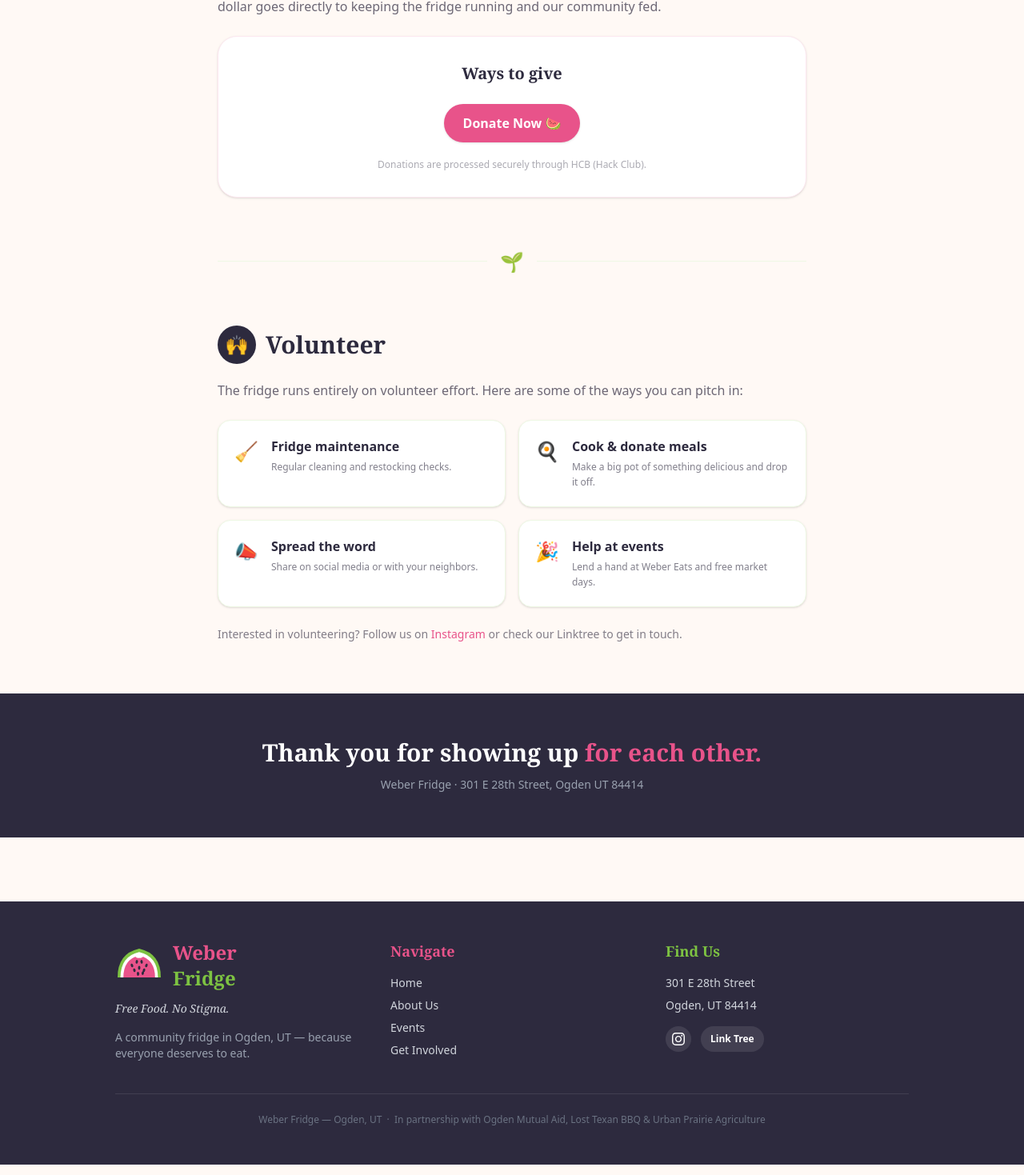
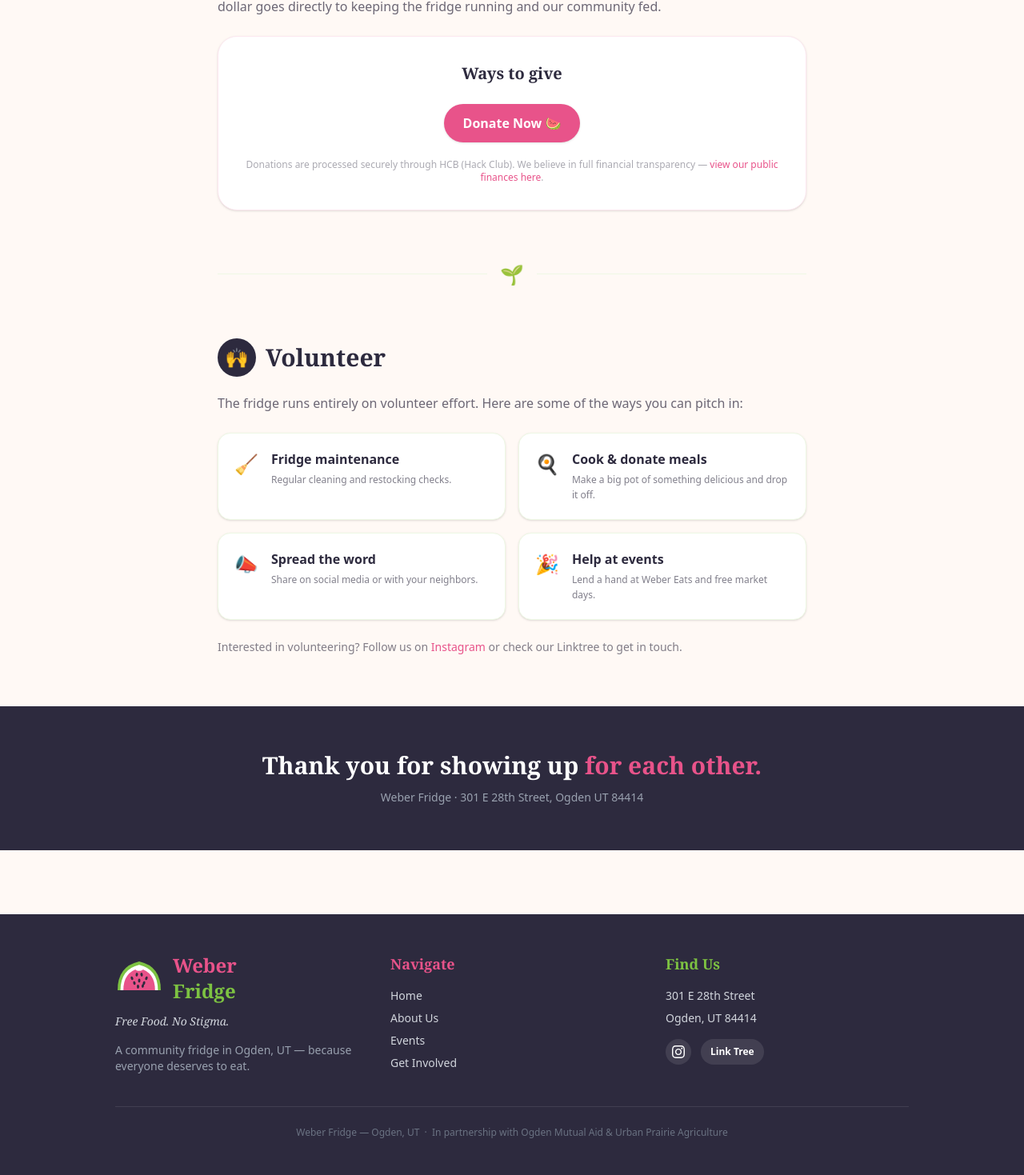
Before and after one commit to tylergleave/weberfridge, a SvelteKit app: page /get-involved in a window 1280 px wide. Shown: the part 998-2467 px from the top of the page at 80% size. Built offline with nearby package versions, Linux system fonts and the light colour scheme.

Commit message:
Don't mention lost texan, change event wording

```diff
--- a/src/lib/components/Footer.svelte
+++ b/src/lib/components/Footer.svelte
@@ -63,7 +63,7 @@
     </div>
 
     <div class="mt-10 pt-6 border-t border-white/10 text-center text-xs text-gray-500">
-      <p>Weber Fridge — Ogden, UT &nbsp;·&nbsp; In partnership with Ogden Mutual Aid, Lost Texan BBQ &amp; Urban Prairie Agriculture</p>
+      <p>Weber Fridge — Ogden, UT &nbsp;·&nbsp; In partnership with Ogden Mutual Aid &amp; Urban Prairie Agriculture</p>
     </div>
   </div>
 </footer>
--- a/src/routes/+page.svelte
+++ b/src/routes/+page.svelte
@@ -90,7 +90,7 @@
 <section class="bg-[#2D2A3E] py-16">
   <div class="max-w-5xl mx-auto px-4 text-center">
     <h2 class="font-display text-4xl font-black text-white mb-3">
-      Weber Eats <span class="text-[#E8538A]">Events</span>
+      Community <span class="text-[#E8538A]">Events</span>
     </h2>
     <p class="text-gray-300 max-w-lg mx-auto mb-8 leading-relaxed">
       We host free community meals, really-really-free markets, and seasonal celebrations throughout the year. Everyone is welcome — always.
@@ -107,8 +107,6 @@
     <p class="text-xs uppercase tracking-widest text-[#2D2A3E]/40 font-semibold mb-6">Community Partners</p>
     <div class="flex flex-wrap justify-center items-center gap-8 text-[#2D2A3E]/50 font-semibold text-sm">
       <span class="hover:text-[#E8538A] transition-colors cursor-default">Ogden Mutual Aid</span>
-      <span class="text-[#E8538A]">🍉</span>
-      <span class="hover:text-[#E8538A] transition-colors cursor-default">Lost Texan BBQ</span>
       <span class="text-[#7DC242]">🌿</span>
       <span class="hover:text-[#E8538A] transition-colors cursor-default">Urban Prairie Agriculture</span>
     </div>
--- a/src/routes/about/+page.svelte
+++ b/src/routes/about/+page.svelte
@@ -67,16 +67,11 @@
   <!-- Partners -->
   <div>
     <h2 class="font-display text-3xl font-black text-[#2D2A3E] mb-6">Our Partners</h2>
-    <div class="grid grid-cols-1 sm:grid-cols-3 gap-6">
+    <div class="grid grid-cols-1 sm:grid-cols-2 gap-6">
       <div class="bg-white rounded-2xl p-6 border border-[#FDE8F0] shadow-sm text-center">
         <div class="text-3xl mb-3">✊</div>
         <h4 class="font-display font-bold text-[#E8538A] mb-1">Ogden Mutual Aid</h4>
         <p class="text-xs text-[#2D2A3E]/60 leading-relaxed">Grassroots community support and solidarity across Weber County.</p>
-      </div>
-      <div class="bg-white rounded-2xl p-6 border border-[#EEF8E4] shadow-sm text-center">
-        <div class="text-3xl mb-3">🔥</div>
-        <h4 class="font-display font-bold text-[#7DC242] mb-1">Lost Texan BBQ</h4>
-        <p class="text-xs text-[#2D2A3E]/60 leading-relaxed">Local BBQ joint that brings the heat to our community events and feeds the fridge.</p>
       </div>
       <div class="bg-white rounded-2xl p-6 border border-[#FDE8F0] shadow-sm text-center">
         <div class="text-3xl mb-3">🌾</div>
--- a/src/routes/get-involved/+page.svelte
+++ b/src/routes/get-involved/+page.svelte
@@ -71,7 +71,16 @@
           Donate Now 🍉
         </a>
       </div>
-      <p class="text-xs text-[#2D2A3E]/40 mt-5">Donations are processed securely through HCB (Hack Club).</p>
+      <p class="text-xs text-[#2D2A3E]/40 mt-5">
+        Donations are processed securely through HCB (Hack Club).
+        We believe in full financial transparency —
+        <a
+          href="https://hcb.hackclub.com/weber-fridge"
+          target="_blank"
+          rel="noopener noreferrer"
+          class="text-[#E8538A] hover:underline"
+        >view our public finances here</a>.
+      </p>
     </div>
   </div>
 
```
